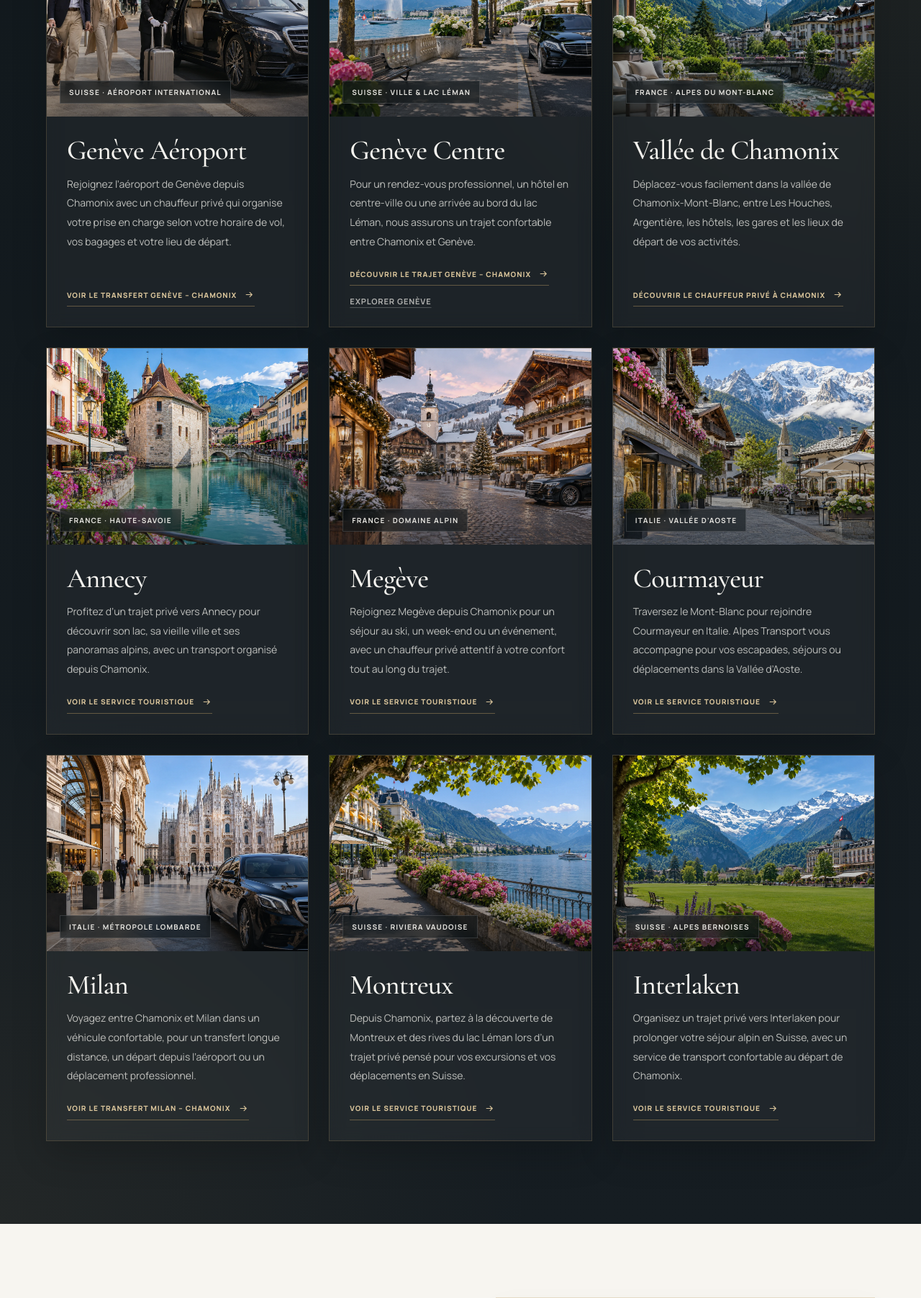
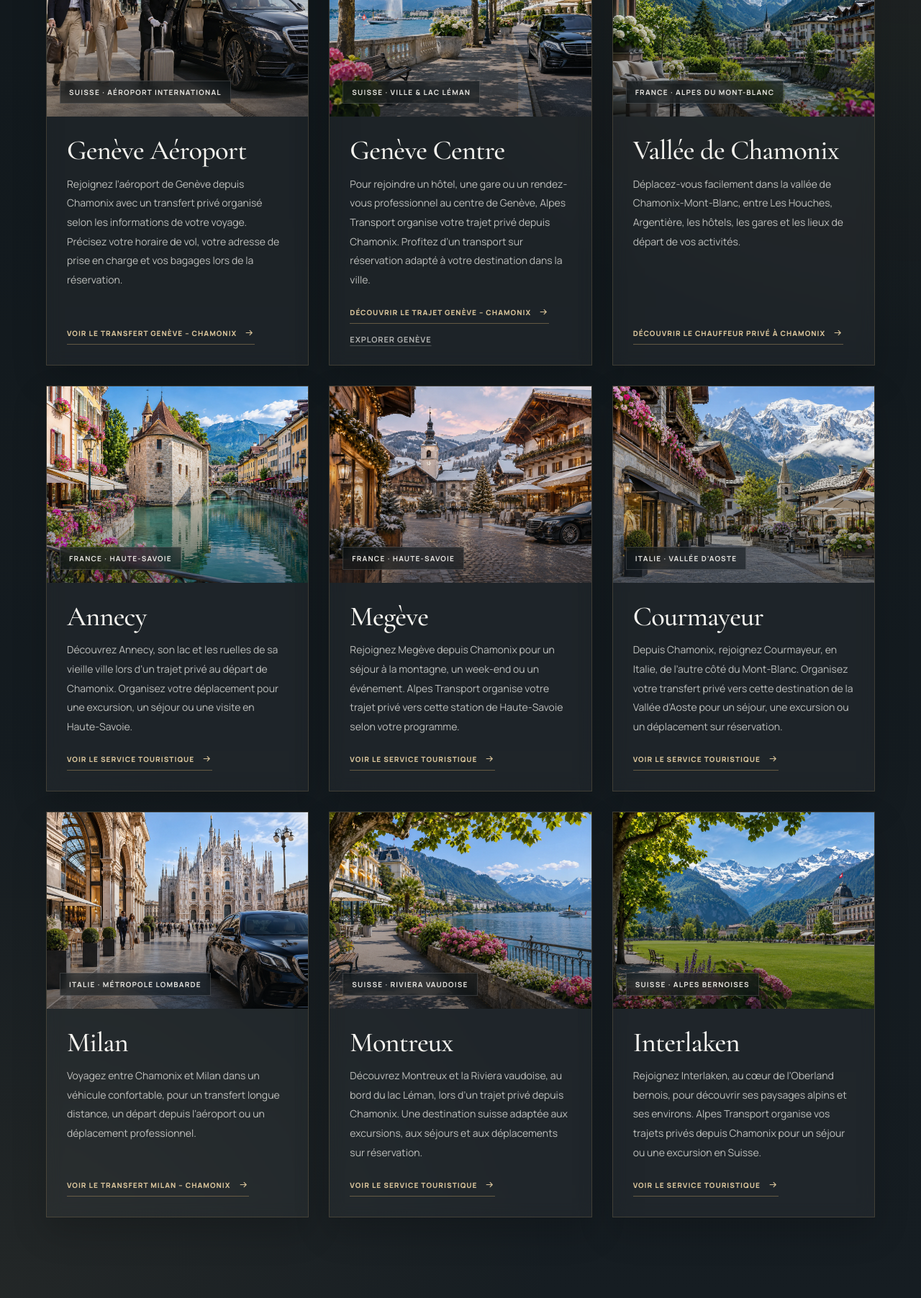
Before and after one commit to hudson661523-afk/Alpes, a PHP site: page /destinations/ in a window 1280 px wide. Shown: the part 1833-3637 px from the top of the page at 72% size. Run offline with PHP 8.4, Linux system fonts and the light colour scheme; some libraries are stand-ins or nearby versions.

Commit message:
Polish seven destination card descriptions on staging

```diff
--- a/destinations/index.php
+++ b/destinations/index.php
@@ -38,7 +38,7 @@ $destinations = [
         'region' => 'Suisse · Aéroport international',
         'image' => 'images/alpes-destination-geneve-aeroport.webp',
         'alt' => 'Transfert privé entre Chamonix et l’aéroport de Genève',
-        'description' => 'Rejoignez l’aéroport de Genève depuis Chamonix avec un chauffeur privé qui organise votre prise en charge selon votre horaire de vol, vos bagages et votre lieu de départ.',
+        'description' => 'Rejoignez l’aéroport de Genève depuis Chamonix avec un transfert privé organisé selon les informations de votre voyage. Précisez votre horaire de vol, votre adresse de prise en charge et vos bagages lors de la réservation.',
         'link' => 'https://alpestransport.fr/transfert-geneve-chamonix/',
         'link_label' => 'Voir le transfert Genève – Chamonix',
     ],
@@ -48,7 +48,7 @@ $destinations = [
         'region' => 'Suisse · Ville & lac Léman',
         'image' => 'images/alpes-destination-geneve-centre.webp',
         'alt' => 'Chauffeur privé entre Chamonix et le centre de Genève',
-        'description' => 'Pour un rendez-vous professionnel, un hôtel en centre-ville ou une arrivée au bord du lac Léman, nous assurons un trajet confortable entre Chamonix et Genève.',
+        'description' => 'Pour rejoindre un hôtel, une gare ou un rendez-vous professionnel au centre de Genève, Alpes Transport organise votre trajet privé depuis Chamonix. Profitez d’un transport sur réservation adapté à votre destination dans la ville.',
         'link' => 'https://alpestransport.fr/transfert-geneve-chamonix/',
         'link_label' => 'Découvrir le trajet Genève – Chamonix',
         'secondary_link' => 'https://alpestransport.fr/geneve-suisse/',
@@ -70,17 +70,17 @@ $destinations = [
         'region' => 'France · Haute-Savoie',
         'image' => 'images/alpes-destination-annecy.webp',
         'alt' => 'Excursion privée entre Chamonix et Annecy',
-        'description' => 'Profitez d’un trajet privé vers Annecy pour découvrir son lac, sa vieille ville et ses panoramas alpins, avec un transport organisé depuis Chamonix.',
+        'description' => 'Découvrez Annecy, son lac et les ruelles de sa vieille ville lors d’un trajet privé au départ de Chamonix. Organisez votre déplacement pour une excursion, un séjour ou une visite en Haute-Savoie.',
         'link' => 'https://alpestransport.fr/service-touristique/',
         'link_label' => 'Voir le service touristique',
     ],
     [
         'slug' => 'megeve',
         'name' => 'Megève',
-        'region' => 'France · Domaine alpin',
+        'region' => 'France · Haute-Savoie',
         'image' => 'images/alpes-destination-megeve.webp',
         'alt' => 'Transfert privé entre Chamonix et Megève',
-        'description' => 'Rejoignez Megève depuis Chamonix pour un séjour au ski, un week-end ou un événement, avec un chauffeur privé attentif à votre confort tout au long du trajet.',
+        'description' => 'Rejoignez Megève depuis Chamonix pour un séjour à la montagne, un week-end ou un événement. Alpes Transport organise votre trajet privé vers cette station de Haute-Savoie selon votre programme.',
         'link' => 'https://alpestransport.fr/service-touristique/',
         'link_label' => 'Voir le service touristique',
     ],
@@ -90,7 +90,7 @@ $destinations = [
         'region' => 'Italie · Vallée d’Aoste',
         'image' => 'images/alpes-destination-courmayeur.webp',
         'alt' => 'Trajet privé entre Chamonix et Courmayeur en Italie',
-        'description' => 'Traversez le Mont-Blanc pour rejoindre Courmayeur en Italie. Alpes Transport vous accompagne pour vos escapades, séjours ou déplacements dans la Vallée d’Aoste.',
+        'description' => 'Depuis Chamonix, rejoignez Courmayeur, en Italie, de l’autre côté du Mont-Blanc. Organisez votre transfert privé vers cette destination de la Vallée d’Aoste pour un séjour, une excursion ou un déplacement sur réservation.',
         'link' => 'https://alpestransport.fr/service-touristique/',
         'link_label' => 'Voir le service touristique',
     ],
@@ -110,7 +110,7 @@ $destinations = [
         'region' => 'Suisse · Riviera vaudoise',
         'image' => 'images/alpes-destination-montreux.webp',
         'alt' => 'Excursion privée entre Chamonix et Montreux en Suisse',
-        'description' => 'Depuis Chamonix, partez à la découverte de Montreux et des rives du lac Léman lors d’un trajet privé pensé pour vos excursions et vos déplacements en Suisse.',
+        'description' => 'Découvrez Montreux et la Riviera vaudoise, au bord du lac Léman, lors d’un trajet privé depuis Chamonix. Une destination suisse adaptée aux excursions, aux séjours et aux déplacements sur réservation.',
         'link' => 'https://alpestransport.fr/service-touristique/',
         'link_label' => 'Voir le service touristique',
     ],
@@ -120,7 +120,7 @@ $destinations = [
         'region' => 'Suisse · Alpes bernoises',
         'image' => 'images/alpes-destination-interlaken.webp',
         'alt' => 'Voyage privé entre Chamonix et Interlaken en Suisse',
-        'description' => 'Organisez un trajet privé vers Interlaken pour prolonger votre séjour alpin en Suisse, avec un service de transport confortable au départ de Chamonix.',
+        'description' => 'Rejoignez Interlaken, au cœur de l’Oberland bernois, pour découvrir ses paysages alpins et ses environs. Alpes Transport organise vos trajets privés depuis Chamonix pour un séjour ou une excursion en Suisse.',
         'link' => 'https://alpestransport.fr/service-touristique/',
         'link_label' => 'Voir le service touristique',
     ],
```
